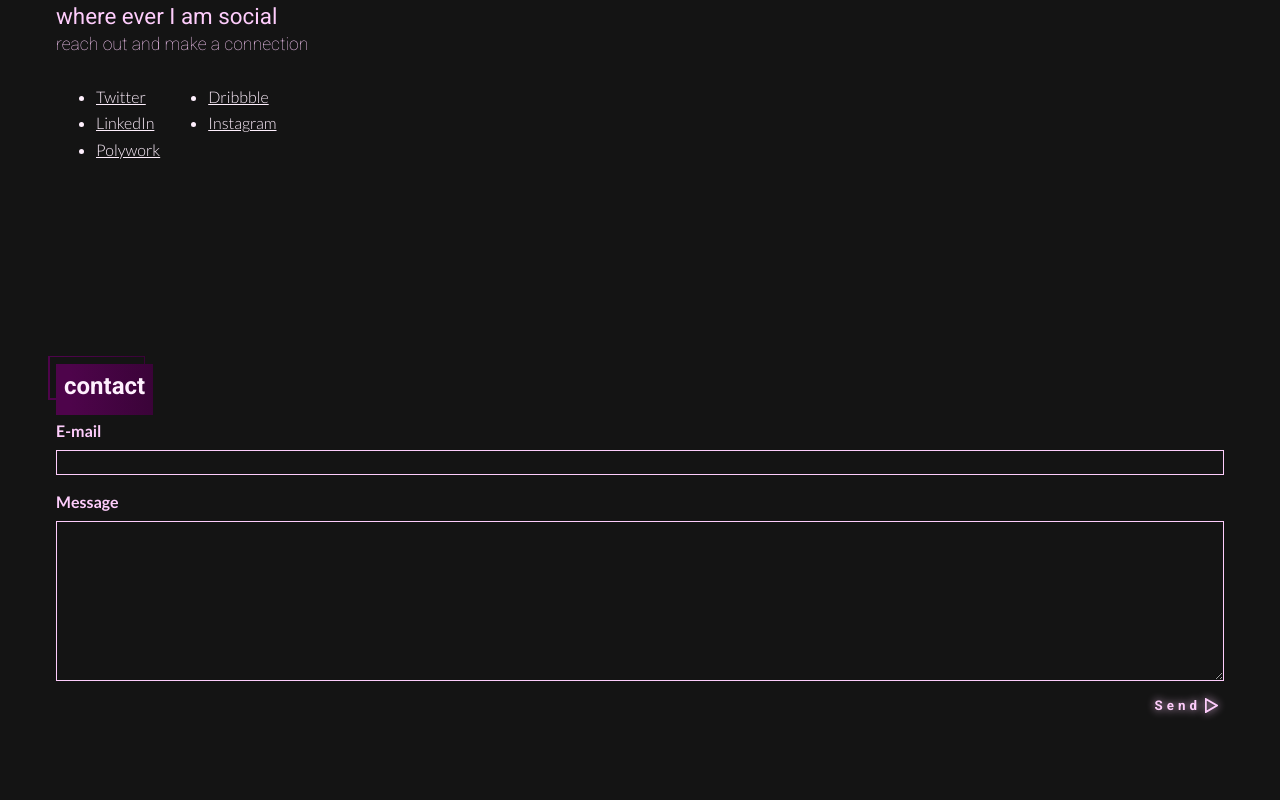
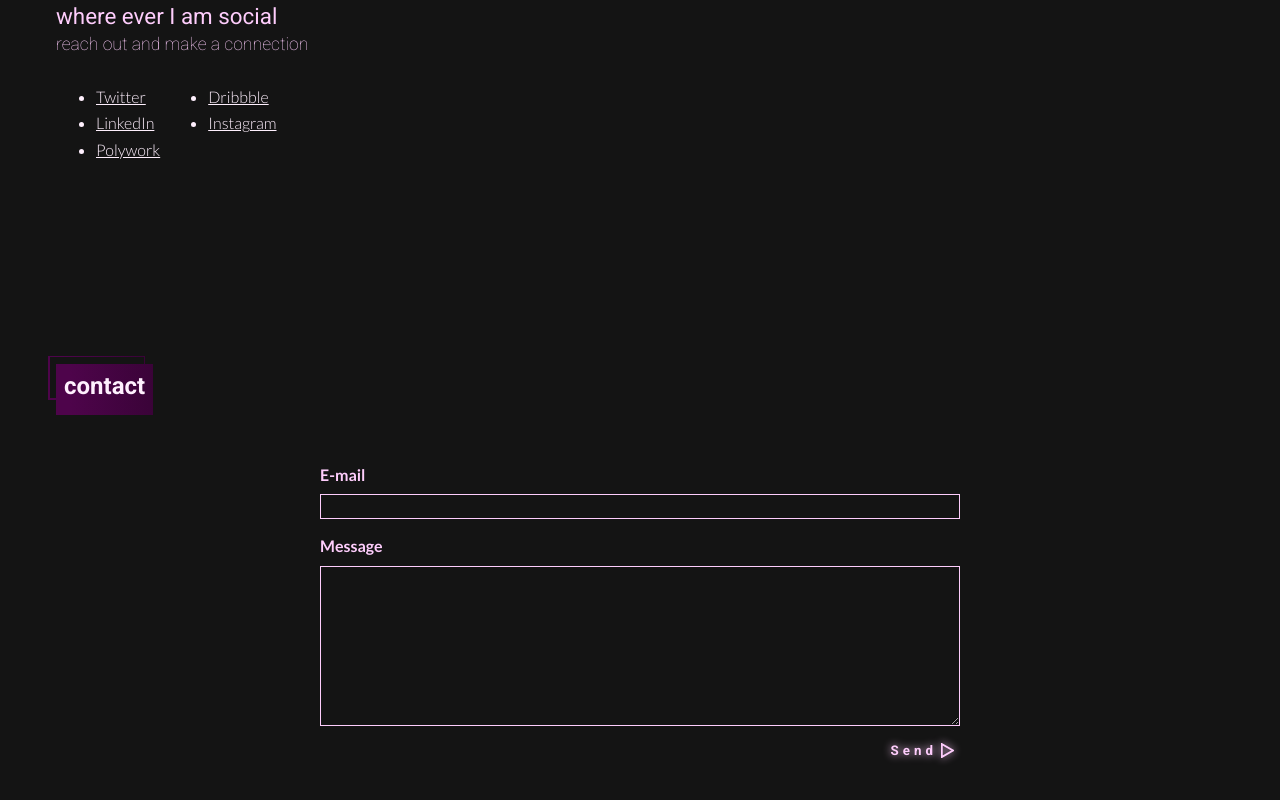
Before and after one commit to andersbjorkland/react-online, a React (Create React App) app: page / in a window 1280 px wide. Shown: the part 2272-3072 px from the top of the page. Built offline with nearby package versions, Linux system fonts and the light colour scheme; no server answers.

Commit message:
Made form not expand to inner width. Closes #12

```diff
--- a/src/Components/ContactForm.js
+++ b/src/Components/ContactForm.js
@@ -10,8 +10,12 @@ const Wrapper = styled.form`
     display: flex;
     flex-direction: column;
     gap: 1rem;
+
     min-height: 12rem;
+    max-width: 40rem;
 
+    margin: auto;
+    margin-top: 4rem;
     padding-bottom: 4rem;
 
     color: var(--lightPink);
```
